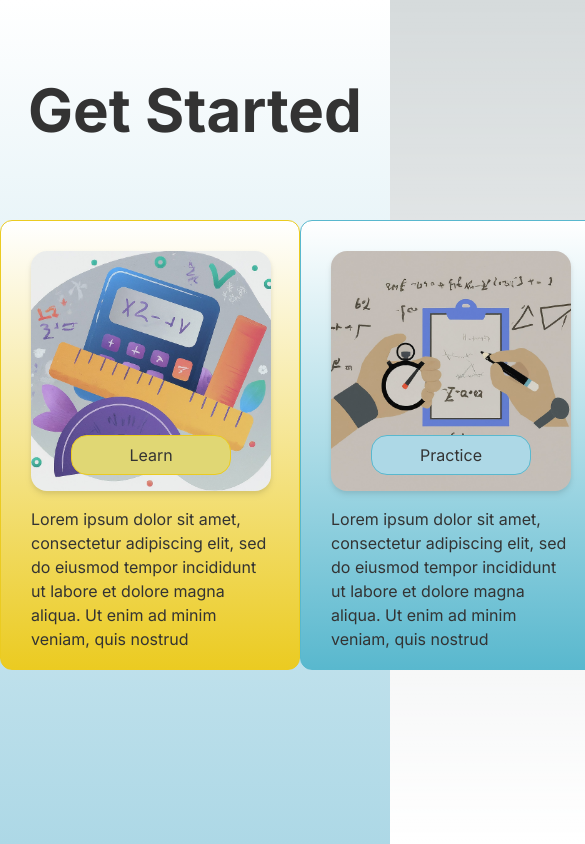
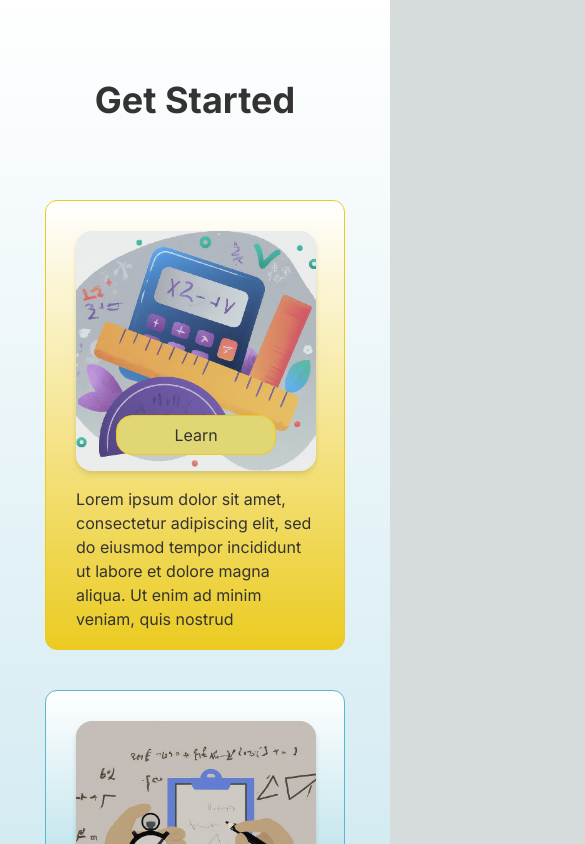
Before and after one commit to Ashutoshkr23/mmm, a Next.js app: page /home in a window 390 px wide. Shown: the top 844 px of the page, 585 px wide, since content can reach past the window. Built offline with nearby package versions, Linux system fonts and the light colour scheme.

Commit message:
Home page responsive

```diff
--- a/app/home/learn/page.tsx
+++ b/app/home/learn/page.tsx
@@ -3,7 +3,7 @@ import Learn from "@/components/Cards/learn";
 const page = () => {
   return (
     <div>
-      <h1 className="text-Black text-center text-6xl">learn</h1>
+      <h1 className="text-Black text-center text-3xl lg:text-6xl">learn</h1>
       <div className="flex flex-wrap justify-around w-full  mx-auto mt-20 gap-10 ">
         <Learn link="addition" text="ADDITION" />
         <Learn link="subtraction" text="SUBTRACTION" />
--- a/app/home/page.tsx
+++ b/app/home/page.tsx
@@ -3,10 +3,10 @@ import ChooseMode from "@/components/Cards/chooseMode";
 const page = () => {
   return (
     <div className="bg-gradient-to-b from-white to-light-blue min-h-screen pt-20 ">
-      <h1 className="text-[#333] text-6xl text-center font-bold ">
+      <h1 className="text-[#333] text-4xl lg:text-6xl text-center font-bold ">
         Get Started
       </h1>
-      <div className="flex items-center mt-20 justify-around max-w-[1180px] mx-auto">
+      <div className="flex flex-col md:flex-row md:flex-wrap gap-10 items-center mt-20 justify-around max-w-[1180px] mx-auto">
         <ChooseMode
           href="/home/learn"
           customCSS=" bg-Yellow-light border border-Yellow"
```
